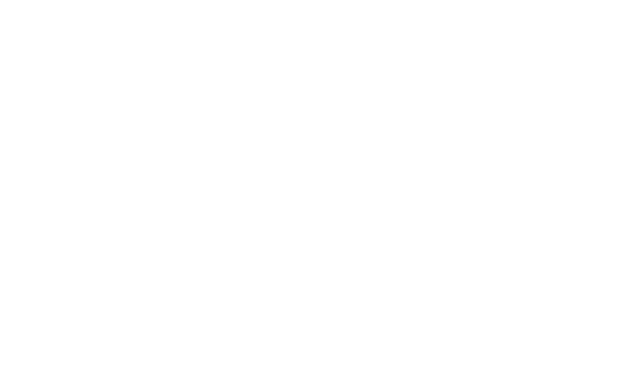
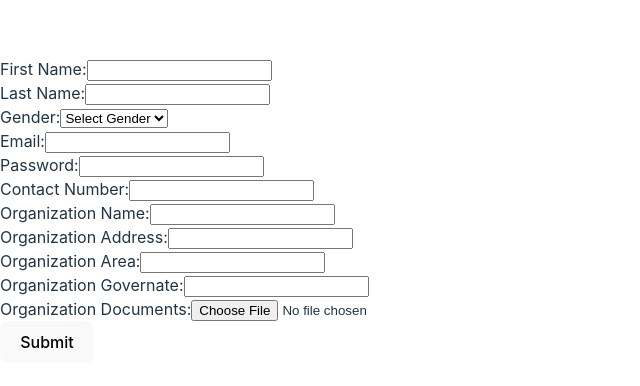
Before and after one commit to GasserElharesy/Elmontakhab, a React (Vite) app in the folder Organization/: page /register in a window 1280 px wide. Before the commit this address had no page. Shown: the part 190-576 px from the top of the page, without its empty margins (0-640 px from the left). Built offline with nearby package versions, Linux system fonts and the light colour scheme.

Commit message:
gettingstarted

```diff
--- a/Organization/src/App.jsx
+++ b/Organization/src/App.jsx
@@ -1,25 +1,18 @@
-import "./App.css";
-import { BrowserRouter, Routes, Route } from "react-router-dom";
-import "./App.css";
+import { BrowserRouter as Router, Route, Routes } from "react-router-dom";
+import Login from "./Login";
 import Navigation from "./Navigation";
-import LoginPage from "./Loginpage";
+import OrgRegPage from "./OrgRegPAge";
 
 function App() {
   return (
-    <BrowserRouter>
+    <Router>
       <Routes>
-        <Route
-          path="/"
-          element={
-            <>
-              {" "}
-              <Navigation />
-              <LoginPage></LoginPage>
-            </>
-          }
-        ></Route>
+        <Route path="/" element={<Login />} />
+        <Route path="/login" element={<Login />} />
+        <Route path="/navigation" element={<Navigation />} />
+        <Route path="/register" element={<OrgRegPage />} />
       </Routes>
-    </BrowserRouter>
+    </Router>
   );
 }
 
--- a/Organization/src/Home.jsx
+++ b/Organization/src/Home.jsx
@@ -1,8 +1,18 @@
+import { useNavigate } from "react-router-dom";
+
 const Home = () => {
+  const navigate = useNavigate();
+
+  const handleHomeClick = () => {
+    // Navigate to the current location, effectively staying in the same page
+    navigate(".", { replace: true });
+  };
+
   return (
     <div>
-      <h2>Home</h2>
-      <p>Welcome to the home page</p>
+      <h1>Welcome to Home Page</h1>
+      <p>This is your home page content.</p>
+      <button onClick={handleHomeClick}>Stay Here</button>
     </div>
   );
 };
--- a/Organization/src/Login.jsx
+++ b/Organization/src/Login.jsx
@@ -1,30 +1,51 @@
 import { useState } from "react";
+import { useNavigate } from "react-router-dom"; // Import useNavigate instead of useHistory
 
-function LoginPage() {
-  const [role, setRole] = useState(""); // To store the role selected by the user
+const Login = () => {
+  const [username, setUsername] = useState("");
+  const [password, setPassword] = useState("");
+  const navigate = useNavigate(); // Use useNavigate hook
+
+  const users = [
+    { username: "user1", password: "pass1" },
+    { username: "user2", password: "pass2" },
+  ];
 
   const handleLogin = () => {
-    // Here you would normally send a request to the backend
-    // But since there's no backend, we'll just console.log for demonstration
-    console.log(`Logged in as ${role}`);
-    // Redirect to a different page or change the state to indicate successful login
+    const user = users.find(
+      (user) => user.username === username && user.password === password
+    );
+    if (user) {
+      navigate("/Navigation"); // Use navigate instead of history.push
+    } else {
+      alert("Invalid username or password!");
+    }
   };
 
   return (
-    <div className="login-page">
-      <h2>Login as:</h2>
+    <div>
+      <h2>Login Page</h2>
       <div>
-        <button onClick={() => setRole("Donor")}>Donor</button>
-        <button onClick={() => setRole("Organization")}>Organization</button>
+        <label>Username:</label>
+        <input
+          type="text"
+          value={username}
+          onChange={(e) => setUsername(e.target.value)}
+        />
       </div>
-      {role && (
-        <div>
-          <p>You are logging in as a {role}. Is this correct?</p>
-          <button onClick={handleLogin}>Yes, log in</button>
-        </div>
-      )}
+      <div>
+        <label>Password:</label>
+        <input
+          type="password"
+          value={password}
+          onChange={(e) => setPassword(e.target.value)}
+        />
+      </div>
+      <button onClick={handleLogin}>Login</button>
+      <button onClick={() => navigate("/register")}>Register</button>{" "}
+      {/* Use navigate here as well */}
     </div>
   );
-}
+};
 
-export default LoginPage;
+export default Login;
--- a/Organization/src/Loginpage.jsx
+++ /dev/null
@@ -1,49 +0,0 @@
-import { useState } from "react";
-import orgregpg from "./orgregpg";
-const LoginPage = () => {
-  const [email, setEmail] = useState("");
-  const [password, setPassword] = useState("");
-
-  const handleLogin = (e) => {
-    e.preventDefault(); // Prevents form submission
-    // Here you can add your login logic
-    console.log("Email:", email);
-    console.log("Password:", password);
-    // Reset fields after logging in
-    setEmail("");
-    setPassword("");
-  };
-
-  return (
-    <div className="login-container">
-      <h2>Login</h2>
-      <form onSubmit={handleLogin}>
-        <div>
-          <label>Email:</label>
-          <input
-            type="email"
-            value={email}
-            onChange={(e) => setEmail(e.target.value)}
-            required
-          />
-        </div>
-        <div>
-          <label>Password:</label>
-          <input
-            type="password"
-            value={password}
-            onChange={(e) => setPassword(e.target.value)}
-            required
-          />
-        </div>
-        <button type="submit">Login</button>
-
-        <button onClick={orgregpg} type="register">
-          Login
-        </button>
-      </form>
-    </div>
-  );
-};
-
-export default LoginPage;
--- a/Organization/src/Navigation.jsx
+++ b/Organization/src/Navigation.jsx
@@ -1,26 +1,16 @@
-import {
-  BrowserRouter as Router,
-  NavLink,
-  Routes,
-  Route,
-} from "react-router-dom";
-import "./Navigation.css";
-import Home from "./Home";
-
+import { NavLink, Routes, Route } from "react-router-dom";
 import DonationForm from "./DonationForm";
 import NotificationComponent from "./NotificationComponent";
 import FulfilledPostsComponent from "./FulfilledPostsComponent";
+import Home from "./Home";
 
 const Navigation = () => {
   return (
-    <Router>
     <div>
       <nav>
         <ul>
           <li>
-              <NavLink to="/" end>
-                Home
-              </NavLink>
+            <NavLink to="/">Home</NavLink>
           </li>
           <li>
             <NavLink to="/DonationForm">Request Donation</NavLink>
@@ -37,13 +27,9 @@
         <Route path="/" element={<Home />} />
         <Route path="/DonationForm" element={<DonationForm />} />
         <Route path="/notifications" element={<NotificationComponent />} />
-          <Route
-            path="/fulfilled-posts"
-            element={<FulfilledPostsComponent />}
-          />
+        <Route path="/fulfilled-posts" element={<FulfilledPostsComponent />} />
       </Routes>
     </div>
-    </Router>
   );
 };
 
--- /dev/null
+++ b/Organization/src/OrgRegPAge.jsx
@@ -0,0 +1,180 @@
+import { useState } from "react";
+
+// GenderPicker component for selecting gender
+const GenderPicker = () => {
+  const [gender, setGender] = useState("");
+
+  const handleGenderChange = (e) => {
+    setGender(e.target.value);
+  };
+
+  return (
+    <select value={gender} onChange={handleGenderChange}>
+      <option value="">Select Gender</option>
+      <option value="male">Male</option>
+      <option value="female">Female</option>
+      <option value="other">Other</option>
+    </select>
+  );
+};
+
+// FileUpload component for uploading documents
+const FileUpload = () => {
+  const handleFileChange = (e) => {
+    // Here you can handle the file change, for example, you can upload it or process it.
+    // For now, we just log it.
+    console.log("File uploaded:", e.target.files[0]);
+  };
+
+  return (
+    <input type="file" onChange={handleFileChange} />
+  );
+};
+
+const OrgRegPg = () => {
+  const [formData, setFormData] = useState({
+    firstName: "",
+    lastName: "",
+    gender: "",
+    email: "",
+    password: "",
+    contactNumber: "",
+    organizationName: "",
+    organizationAddress: "",
+    organizationArea: "",
+    organizationGovernate: ""
+  });
+
+  const handleChange = (e) => {
+    const { name, value } = e.target;
+    setFormData((prevState) => ({
+      ...prevState,
+      [name]: value
+    }));
+  };
+
+  const handleSubmit = (e) => {
+    e.preventDefault();
+    console.log("Form submitted:", formData);
+    // Here you would typically send the formData to your backend API for processing
+    // Reset form data after submission
+    setFormData({
+      firstName: "",
+      lastName: "",
+      gender: "",
+      email: "",
+      password: "",
+      contactNumber: "",
+      organizationName: "",
+      organizationAddress: "",
+      organizationArea: "",
+      organizationGovernate: ""
+    });
+  };
+
+  return (
+    <form onSubmit={handleSubmit}>
+      <div>
+        <label htmlFor="firstName">First Name:</label>
+        <input
+          type="text"
+          id="firstName"
+          name="firstName"
+          value={formData.firstName}
+          onChange={handleChange}
+        />
+      </div>
+      <div>
+        <label htmlFor="lastName">Last Name:</label>
+        <input
+          type="text"
+          id="lastName"
+          name="lastName"
+          value={formData.lastName}
+          onChange={handleChange}
+        />
+      </div>
+      <div>
+        <label htmlFor="gender">Gender:</label>
+        <GenderPicker />
+      </div>
+      <div>
+        <label htmlFor="email">Email:</label>
+        <input
+          type="email"
+          id="email"
+          name="email"
+          value={formData.email}
+          onChange={handleChange}
+        />
+      </div>
+      <div>
+        <label htmlFor="password">Password:</label>
+        <input
+          type="password"
+          id="password"
+          name="password"
+          value={formData.password}
+          onChange={handleChange}
+        />
+      </div>
+      <div>
+        <label htmlFor="contactNumber">Contact Number:</label>
+        <input
+          type="text"
+          id="contactNumber"
+          name="contactNumber"
+          value={formData.contactNumber}
+          onChange={handleChange}
+        />
+      </div>
+      <div>
+        <label htmlFor="organizationName">Organization Name:</label>
+        <input
+          type="text"
+          id="organizationName"
+          name="organizationName"
+          value={formData.organizationName}
+          onChange={handleChange}
+        />
+      </div>
+      <div>
+        <label htmlFor="organizationAddress">Organization Address:</label>
+        <input
+          type="text"
+          id="organizationAddress"
+          name="organizationAddress"
+          value={formData.organizationAddress}
+          onChange={handleChange}
+        />
+      </div>
+      <div>
+        <label htmlFor="organizationArea">Organization Area:</label>
+        <input
+          type="text"
+          id="organizationArea"
+          name="organizationArea"
+          value={formData.organizationArea}
+          onChange={handleChange}
+        />
+      </div>
+      <div>
+        <label htmlFor="organizationGovernate">Organization Governate:</label>
+        <input
+          type="text"
+          id="organizationGovernate"
+          name="organizationGovernate"
+          value={formData.organizationGovernate}
+          onChange={handleChange}
+        />
+      </div>
+      <div>
+        <label htmlFor="organizationDocuments">Organization Documents:</label>
+        <FileUpload />
+      </div>
+      <button type="submit">Submit</button>
+    </form>
+  );
+}
+
+export default OrgRegPg;
--- a/Organization/src/orgregpg.jsx
+++ /dev/null
@@ -1,60 +0,0 @@
-// Corrected file name casing
-import GenderPicker from "./genderpicker"; // Corrected file name casing
-import FileUpload from "./FileUpload"; // Assuming FileUpload.jsx is the name of your component file
-
-export default function orgregpg() {
-  return (
-    <div>
-      {" "}
-      <div>
-        {" "}
-        <p>first name</p> <textbox />
-      </div>
-      <div>
-        {" "}
-        <p>last name</p> <textbox />
-      </div>
-      <div>
-        {" "}
-        <p>pick your gender</p>
-        <GenderPicker />
-      </div>
-      <div>
-        {" "}
-        <p> email,</p> <textbox />
-      </div>
-      <div>
-        {" "}
-        <p>password </p> <textbox />
-      </div>
-      <div>
-        {" "}
-        <p>first name</p> <textbox />
-      </div>
-      <div>
-        {" "}
-        <p>contact number</p> <textbox />
-      </div>
-      <div>
-        {" "}
-        <p>Organiztion Name </p> <textbox />
-      </div>
-      <div>
-        {" "}
-        <p>Organiztion address </p> <textbox />
-      </div>
-      <div>
-        {" "}
-        <p>Organiztion area </p> <textbox />
-      </div>
-      <div>
-        {" "}
-        <p>Organiztion governate </p> <textbox />
-      </div>
-      <div>
-        {" "}
-        <p>Organiztion documents </p> <FileUpload />
-      </div>
-    </div>
-  );
-}
```
Also changed, not shown: Organization/src/DonationForm.jsx (+61 -59 lines). Lines whose indentation alone changed are shown as unchanged.
